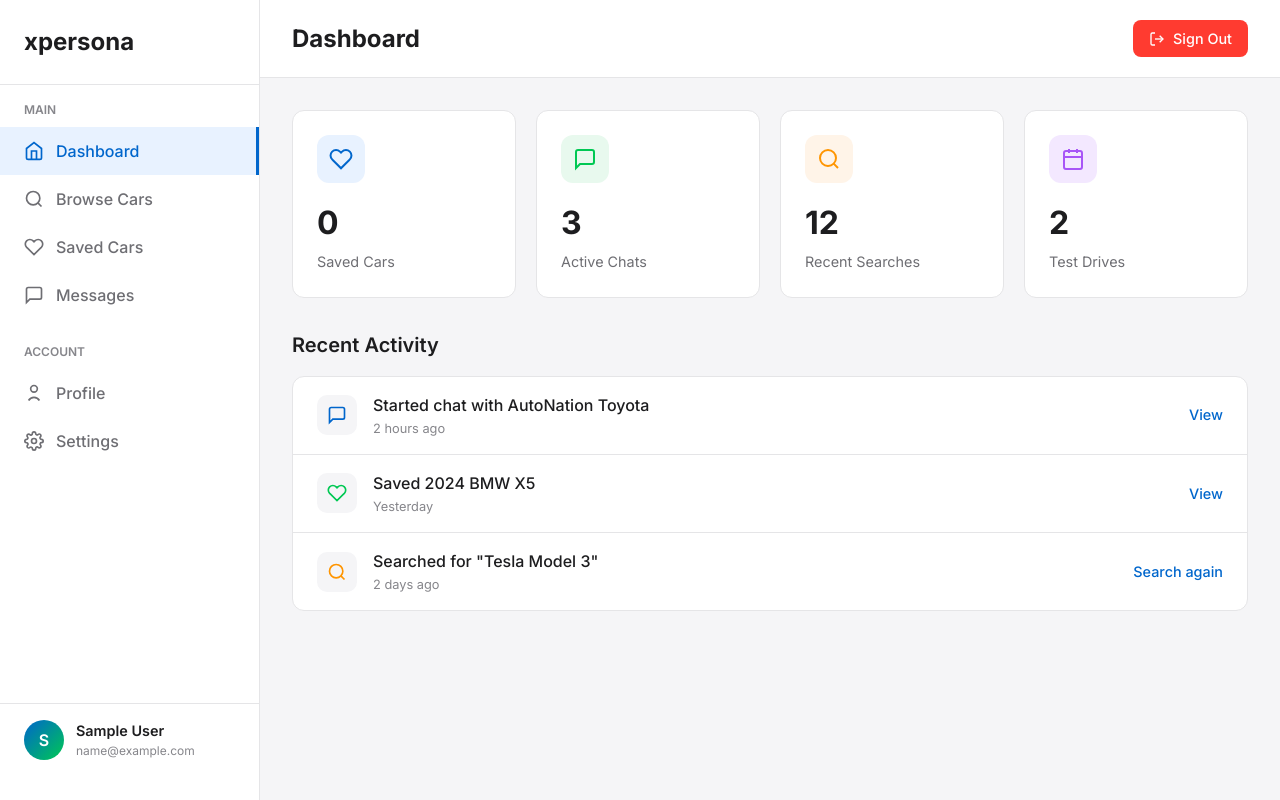
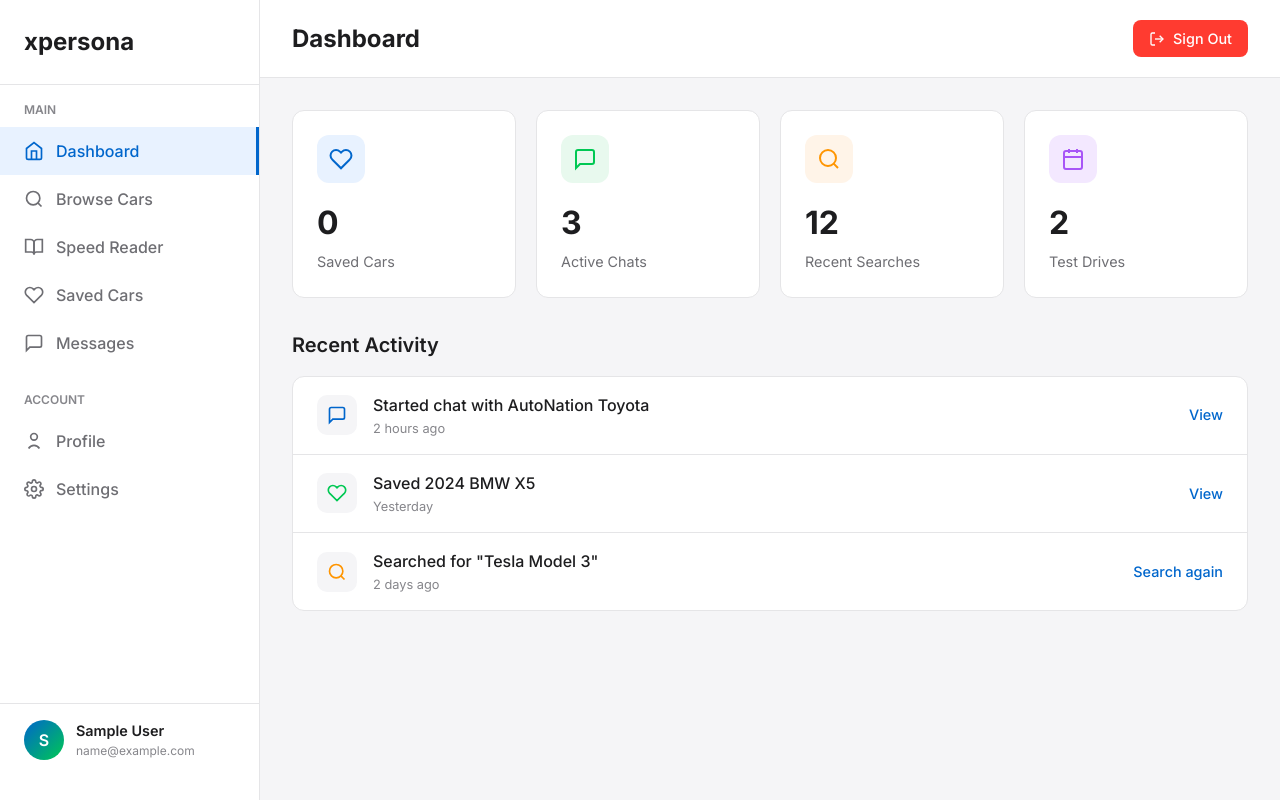
Before and after one commit to Suat-B/xpersona, a plain HTML site: page dashboard.html in a window 1280 px wide. Drawn offline with Linux system fonts and the light colour scheme; sample sign-in values are in the browser's storage.

Commit message:
Update dashboard navigation link

```diff
--- a/dashboard.html
+++ b/dashboard.html
@@ -371,6 +371,13 @@
                         </svg>
                         Browse Cars
                     </a>
+                    <a href="speed-reader.html" class="nav-item">
+                        <svg viewBox="0 0 24 24" fill="none" stroke="currentColor" stroke-width="2">
+                            <path d="M2 3h6a4 4 0 0 1 4 4v14a3 3 0 0 0-3-3H2z"></path>
+                            <path d="M22 3h-6a4 4 0 0 0-4 4v14a3 3 0 0 1 3-3h7z"></path>
+                        </svg>
+                        Speed Reader
+                    </a>
                     <a href="#" class="nav-item">
                         <svg viewBox="0 0 24 24" fill="none" stroke="currentColor" stroke-width="2">
                             <path
```
